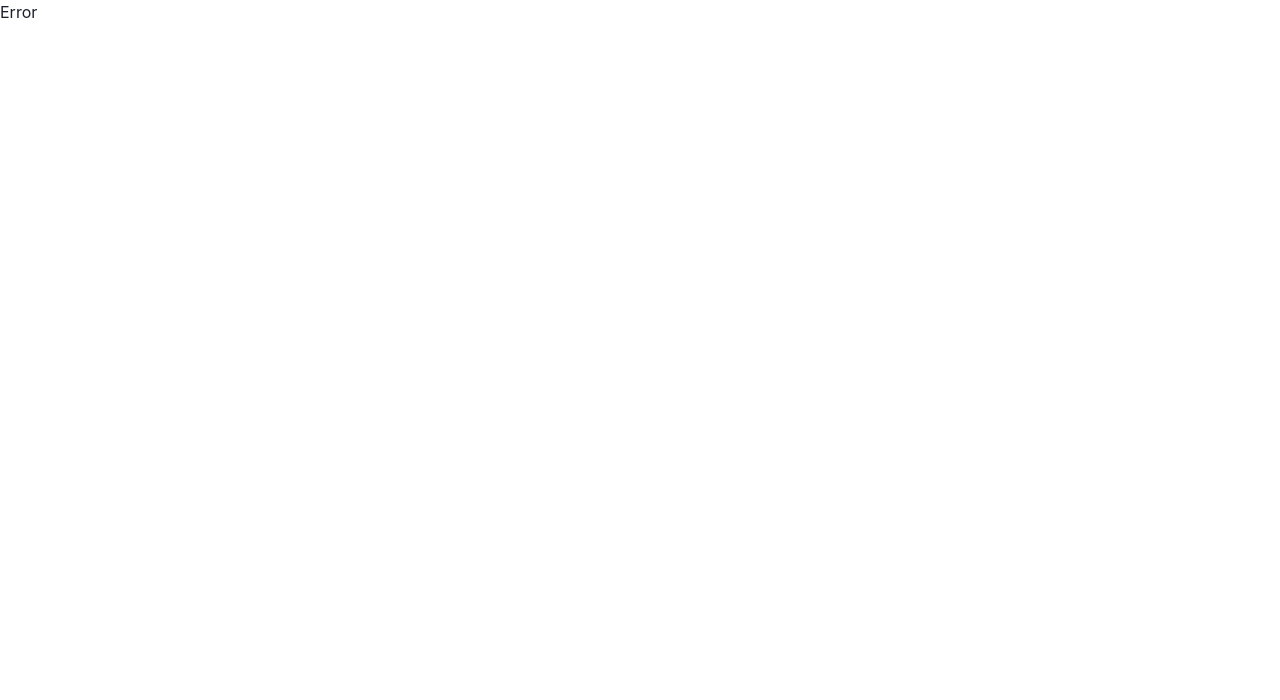
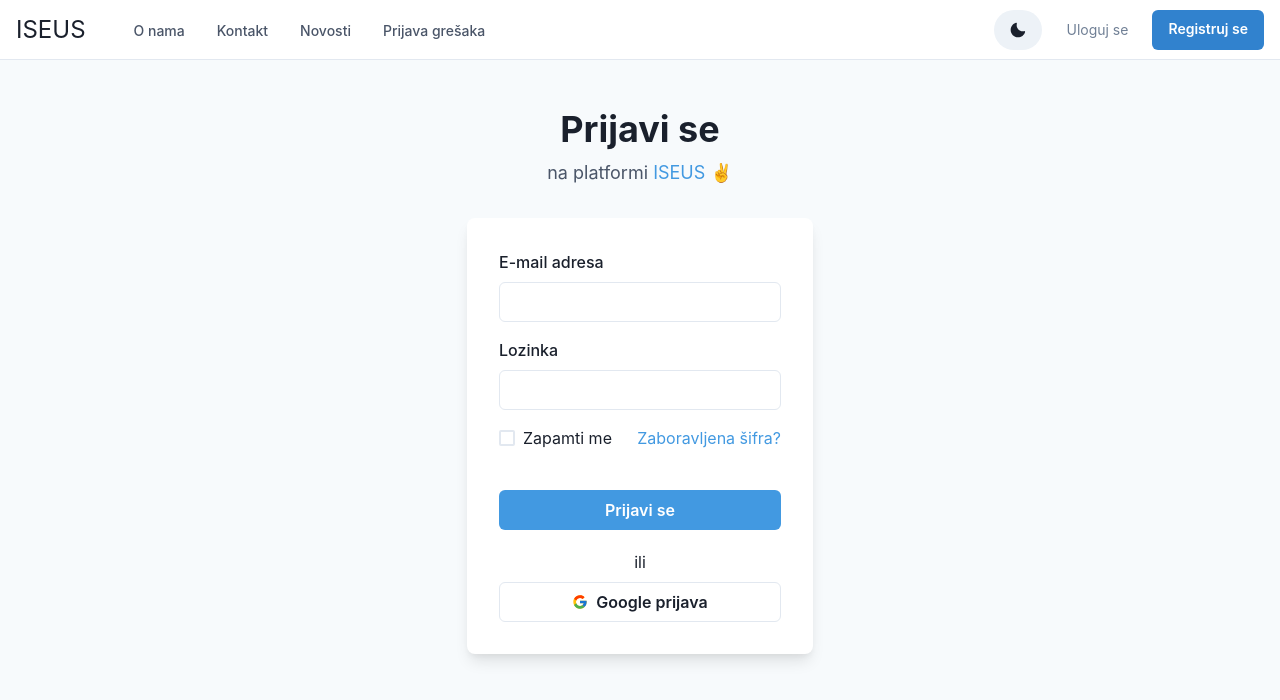
Before and after one commit to AllusTech/ISEUS-client, a React (Create React App) app: page /prijava in a window 1280 px wide. Before the commit this address had no page. Shown: the top 700 px of the page. Built offline with nearby package versions, Linux system fonts and the light colour scheme.

Commit message:
Added auth page and edited landing nav

```diff
--- a/src/App.tsx
+++ b/src/App.tsx
@@ -9,6 +9,7 @@ import AboutUsPage from './pages/Landing/aboutus/AboutUs';
 import ContactUsPage from './pages/Landing/contactUs/ContactUs';
 import NewsPage from './pages/Landing/news/news';
 import BugReportPage from './pages/Landing/bugReports/BugReports';
+import Auth from './pages/Landing/Auth/Auth';
 
 type Props = {};
 
@@ -23,6 +24,7 @@ const router = createBrowserRouter([
       { path: 'kontakt', element: <ContactUsPage /> },
       { path: 'novosti', element: <NewsPage /> },
       { path: 'prijavagresaka', element: <BugReportPage /> },
+      { path: 'prijava', children: [{ index: true, element: <Auth /> }, { path: 'registracija' }] },
     ],
   },
 ]);
--- a/src/layouts/Landing/comp/Nav.tsx
+++ b/src/layouts/Landing/comp/Nav.tsx
@@ -7,7 +7,6 @@ import {
   Button,
   Stack,
   Collapse,
-  Icon,
   Link,
   Popover,
   PopoverTrigger,
@@ -16,14 +15,19 @@ import {
   useDisclosure,
   useColorMode,
 } from '@chakra-ui/react';
-import { HamburgerIcon, CloseIcon, ChevronDownIcon, ChevronRightIcon, MoonIcon, SunIcon } from '@chakra-ui/icons';
+import { HamburgerIcon, CloseIcon, MoonIcon, SunIcon } from '@chakra-ui/icons';
 
-export default function WithSubnavigation() {
+export default function Nav() {
   const { isOpen, onToggle } = useDisclosure();
   const { colorMode, toggleColorMode } = useColorMode();
+  const navigate = useNavigate();
+
+  const loginHandler = () => {
+    navigate('prijava');
+  };
 
   return (
-    <Box pl={20} pr={20}>
+    <Box>
       <Flex
         bg={useColorModeValue('white', 'gray.800')}
         color={useColorModeValue('gray.600', 'white')}
@@ -62,8 +66,8 @@ export default function WithSubnavigation() {
           <Button rounded={'20'} onClick={toggleColorMode}>
             {colorMode === 'light' ? <MoonIcon /> : <SunIcon />}
           </Button>
-          <Button as={'a'} fontSize={'sm'} fontWeight={400} variant={'link'} href={'#'}>
-            Sign In
+          <Button onClick={loginHandler} as={'a'} fontSize={'sm'} fontWeight={400} variant={'link'}>
+            Uloguj se
           </Button>
           <Button
             as={'a'}
@@ -77,7 +81,7 @@ export default function WithSubnavigation() {
               bg: 'blue.900',
             }}
           >
-            Sign Up
+            Registruj se
           </Button>
         </Stack>
       </Flex>
@@ -95,7 +99,7 @@ const DesktopNav = () => {
   const popoverContentBgColor = useColorModeValue('white', 'gray.800');
 
   return (
-    <Stack direction={'row'} spacing={4}>
+    <Stack direction={'row'} spacing={4} align={'center'}>
       {NAV_ITEMS.map((navItem) => (
         <Box key={navItem.label}>
           <Popover trigger={'hover'} placement={'bottom-start'}>
@@ -111,6 +115,7 @@ const DesktopNav = () => {
                   textDecoration: 'none',
                   color: linkHoverColor,
                 }}
+                _activeLink={{ textDecoration: 'underline' }}
               >
                 {navItem.label}
               </Link>
@@ -132,11 +137,11 @@ const MobileNav = () => {
   );
 };
 
-const MobileNavItem = ({ label, children, href }: NavItem) => {
+const MobileNavItem = ({ label, href }: NavItem) => {
   const { isOpen, onToggle } = useDisclosure();
 
   return (
-    <Stack spacing={4} onClick={children && onToggle}>
+    <Stack spacing={4}>
       <Flex
         py={2}
         as={Link}
@@ -150,7 +155,6 @@ const MobileNavItem = ({ label, children, href }: NavItem) => {
         <Text fontWeight={600} color={useColorModeValue('gray.600', 'gray.200')}>
           {label}
         </Text>
-        {children && <Icon as={ChevronDownIcon} transition={'all .25s ease-in-out'} transform={isOpen ? 'rotate(180deg)' : ''} w={6} h={6} />}
       </Flex>
 
       <Collapse in={isOpen} animateOpacity style={{ marginTop: '0!important' }}>
@@ -169,9 +173,7 @@ const MobileNavItem = ({ label, children, href }: NavItem) => {
 
 interface NavItem {
   label: string;
-  subLabel?: string;
-  children?: Array<NavItem>;
-  href?: string;
+  href: string;
 }
 
 const NAV_ITEMS: Array<NavItem> = [
--- a/src/pages/Landing/Auth/Auth.tsx
+++ b/src/pages/Landing/Auth/Auth.tsx
@@ -1,9 +1,52 @@
-import React from 'react';
+import { Flex, Box, FormControl, FormLabel, Input, Checkbox, Stack, Link, Button, Heading, Text, useColorModeValue, Center } from '@chakra-ui/react';
+import { FcGoogle } from 'react-icons/fc';
 
-type Props = {};
-
-const Auth = (props: Props) => {
-  return <div>Auth</div>;
-};
-
-export default Auth;
+export default function SimpleCard() {
+  return (
+    <Flex minH={'100vh'} align={'flex-start'} justify={'center'} bg={useColorModeValue('gray.50', 'gray.800')}>
+      <Stack spacing={8} mx={'auto'} maxW={'lg'} py={12} px={6}>
+        <Stack align={'center'}>
+          <Heading fontSize={'4xl'}>Prijavi se</Heading>
+          <Text fontSize={'lg'} color={'gray.600'}>
+            na platformi <Link color={'blue.400'}>ISEUS</Link> ✌️
+          </Text>
+        </Stack>
+        <Box rounded={'lg'} bg={useColorModeValue('white', 'gray.700')} boxShadow={'lg'} p={8}>
+          <Stack spacing={4}>
+            <FormControl id='email'>
+              <FormLabel>E-mail adresa</FormLabel>
+              <Input type='email' />
+            </FormControl>
+            <FormControl id='password'>
+              <FormLabel>Lozinka</FormLabel>
+              <Input type='password' />
+            </FormControl>
+            <Stack spacing={10}>
+              <Stack direction={{ base: 'column', sm: 'row' }} align={'start'} justify={'space-between'}>
+                <Checkbox>Zapamti me</Checkbox>
+                <Link color={'blue.400'}>Zaboravljena šifra?</Link>
+              </Stack>
+              <Button
+                bg={'blue.400'}
+                color={'white'}
+                _hover={{
+                  bg: 'blue.500',
+                }}
+              >
+                Prijavi se
+              </Button>
+            </Stack>
+          </Stack>
+          <Stack spacing={2} mx={'auto'} maxW={'lg'} pt={5}>
+            <Text align={'center'}>ili</Text>
+            <Button w={'full'} variant={'outline'} leftIcon={<FcGoogle />}>
+              <Center>
+                <Text>Google prijava</Text>
+              </Center>
+            </Button>
+          </Stack>
+        </Box>
+      </Stack>
+    </Flex>
+  );
+}
```
